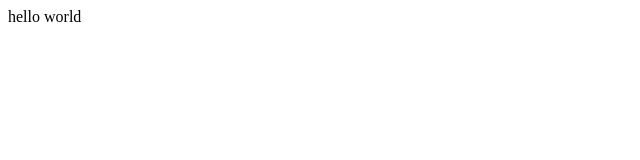
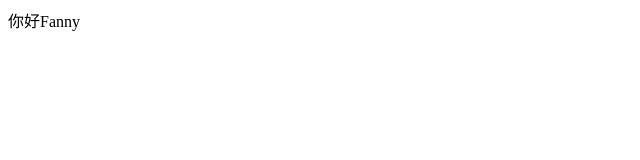
Before and after one commit to FannyStory/about, a plain HTML site: page index.html in a window 1280 px wide. Shown: the full height of the page, 0-640 px from the left. Drawn offline with Linux system fonts and the light colour scheme.

Commit message:
Update index.html

```diff
--- a/index.html
+++ b/index.html
@@ -7,6 +7,6 @@
   <title>Fanny</title>
 </head>
 <body>
-  hello world
+ 你好Fanny
 </body>
 </html>
```
